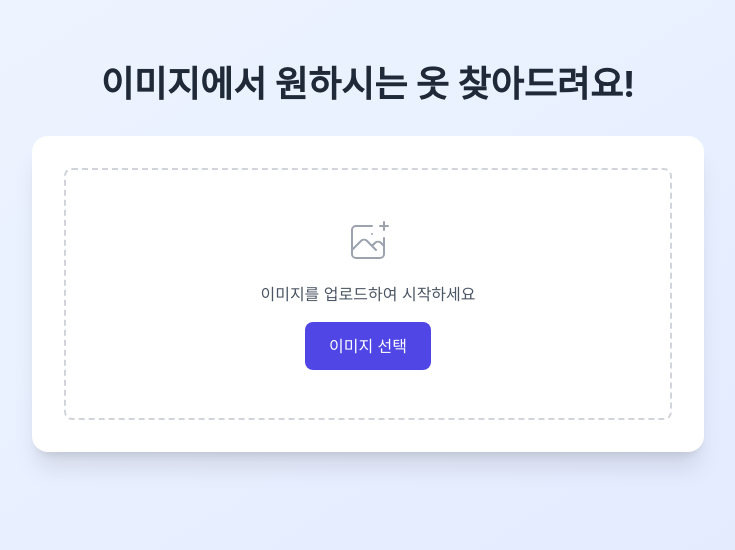
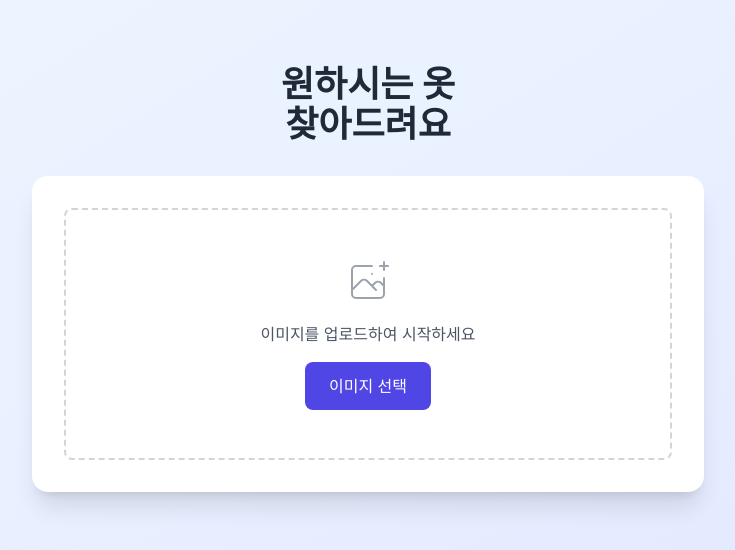
Before and after one commit to heeyunjeon-levit/fashion-type3, a Next.js app: page / in a window 1280 px wide. Shown: the top 550 px of the page, without its empty margins (272-1007 px from the left). Built offline with nearby package versions, Linux system fonts and the light colour scheme; no server answers.

Commit message:
Update homepage title to simpler version

```diff
--- a/app/components/ImageUpload.tsx
+++ b/app/components/ImageUpload.tsx
@@ -173,7 +173,7 @@ export default function ImageUpload({ onImageUploaded }: ImageUploadProps) {
   return (
     <div className="max-w-2xl mx-auto mt-8">
       <h1 className="text-4xl font-bold text-gray-800 mb-8 text-center">
-        이미지에서 원하시는 옷 찾아드려요!
+        원하시는 옷<br />찾아드려요
       </h1>
 
       <div className="bg-white rounded-2xl shadow-xl p-8">
```
